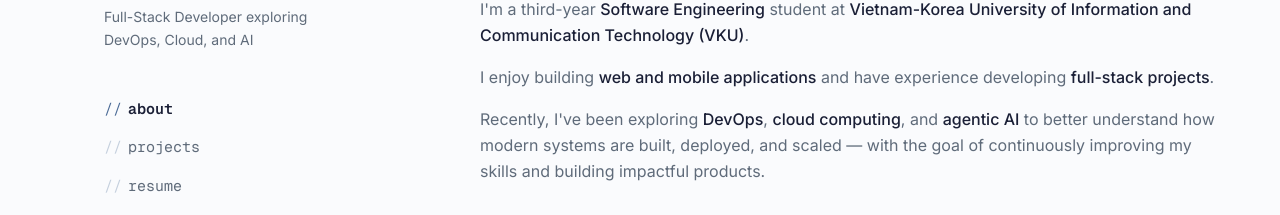
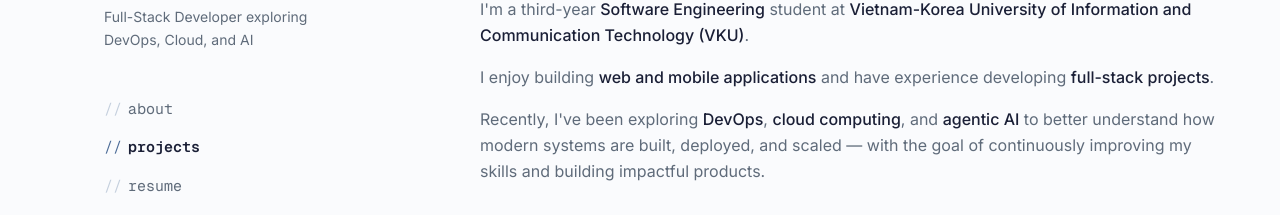
Before and after one commit to pho-veteran/vihn-portfolio, a Next.js app: page / in a window 1280 px wide. Shown: the part 170-385 px from the top of the page. Built offline with nearby package versions, Linux system fonts and the light colour scheme.

Commit message:
fix: replace IntersectionObserver with scroll event for active section tracking

```diff
--- a/components/sidebar.tsx
+++ b/components/sidebar.tsx
@@ -11,23 +11,27 @@
 
   // Track active section based on scroll position
   useEffect(() => {
-    const sectionEls = navLinks
-      .map((link) => document.getElementById(link.href.slice(1)))
-      .filter((el): el is HTMLElement => el !== null);
+    const sectionIds = navLinks.map((link) => link.href.slice(1));
 
-    const observer = new IntersectionObserver(
-      (entries) => {
-        for (const entry of entries) {
-          if (entry.isIntersecting) {
-            setActiveSection(entry.target.id);
-          }
+    const handleScroll = () => {
+      // Find the section closest to the top of the viewport (above the center line)
+      let current = sectionIds[0];
+      for (const id of sectionIds) {
+        const el = document.getElementById(id);
+        if (!el) continue;
+        const rect = el.getBoundingClientRect();
+        // Section is "active" if its top has scrolled past the top quarter of the viewport
+        if (rect.top <= window.innerHeight * 0.35) {
+          current = id;
         }
-      },
-      { rootMargin: "-50% 0px -50% 0px" }
-    );
+      }
+      setActiveSection(current);
+    };
 
-    sectionEls.forEach((el) => observer.observe(el));
-    return () => observer.disconnect();
+    window.addEventListener("scroll", handleScroll, { passive: true });
+    handleScroll();
+
+    return () => window.removeEventListener("scroll", handleScroll);
   }, []);
 
   // Prevent background scroll when mobile menu is open
```
